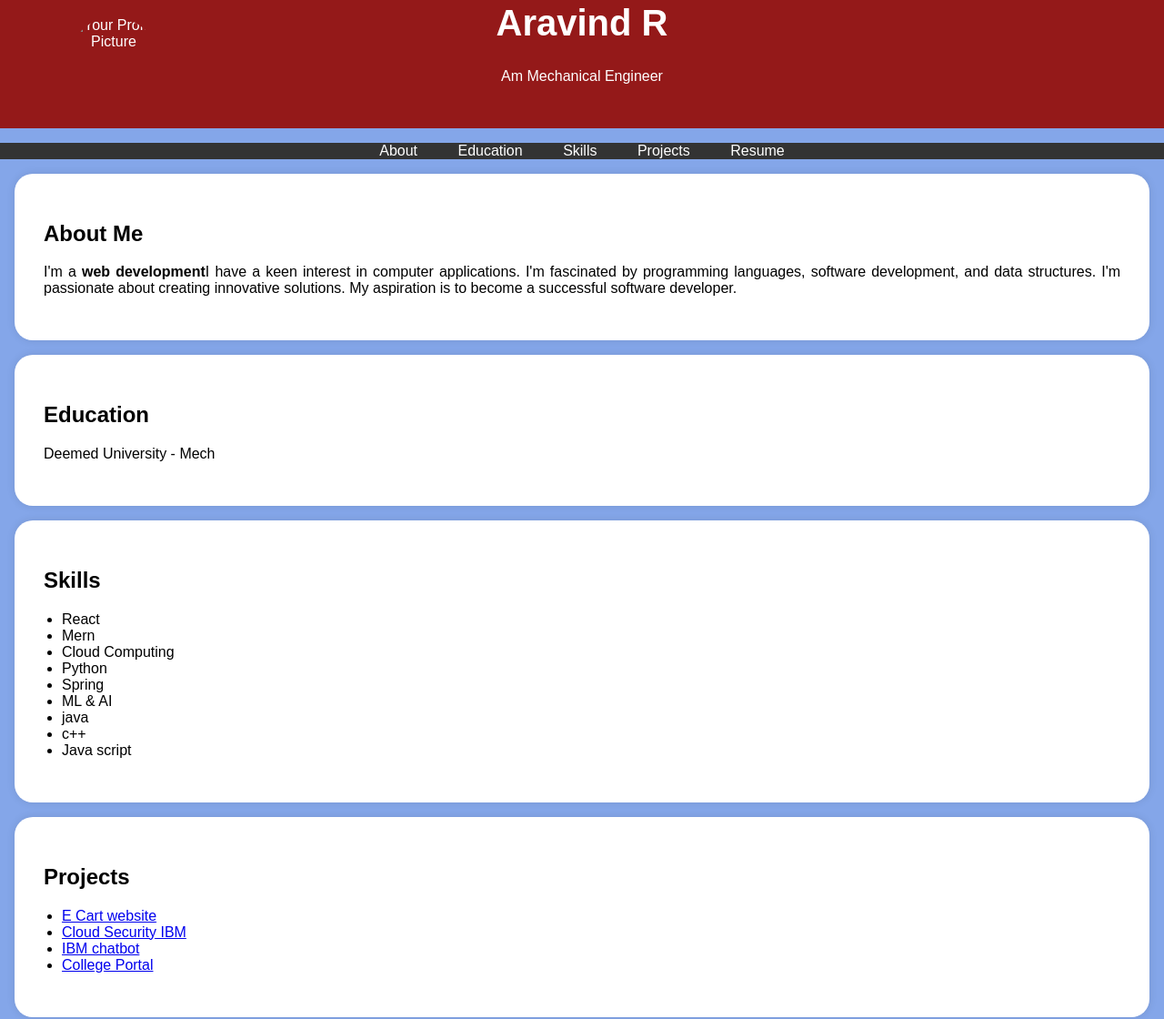
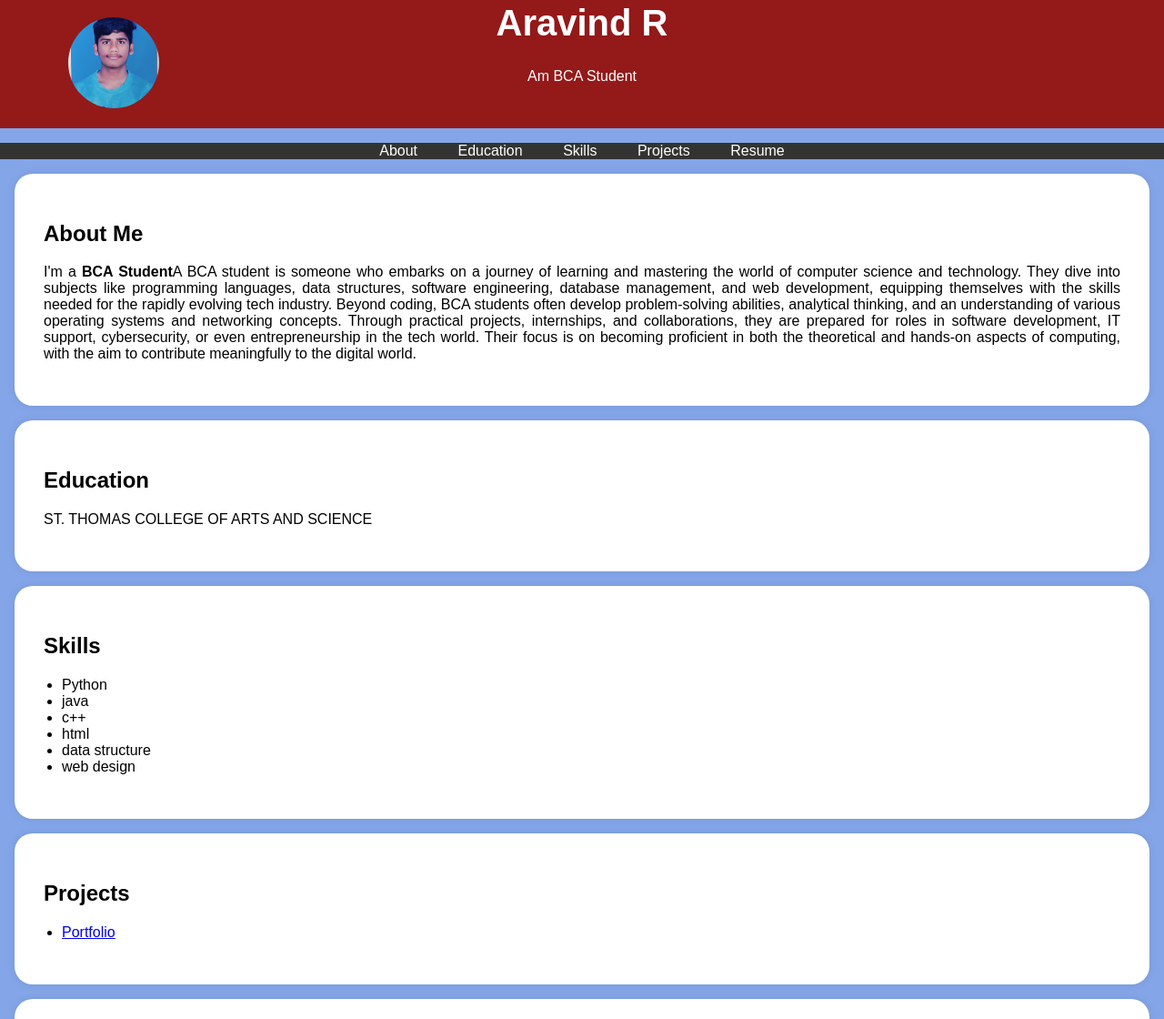
Before and after one commit to AravindR-27/Aravind-R, a plain HTML site: page index.html in a window 1280 px wide. Shown: the part 56-1176 px from the top of the page at 91% size. Drawn offline with Linux system fonts and the light colour scheme.

Commit message:
Update index.html

```diff
--- a/index.html
+++ b/index.html
@@ -95,9 +95,9 @@
     <header>
         <div class="header-content">
             <!-- Add your profile picture here -->
-            <img src="passport photo.jpg" alt="Your Profile Picture" class="profile-picture">
+            <img src="IMG_20230719_122204.jpg" alt="Your Profile Picture" class="profile-picture">
             <h1>Aravind R</h1>
-            <p>Am Mechanical Engineer</p>
+            <p>Am BCA Student</p>
         </div>
     </header>
 
@@ -115,10 +115,11 @@
     <section id="about">
         <div class="section-content">
             <h2>About Me</h2>
-            <p>I'm a <b>web development</b>I have a keen interest in computer applications.
-                I'm fascinated by programming languages, software development, and data structures.
-                I'm passionate about creating innovative solutions.
-                My aspiration is to become a successful software developer.</p>
+            <p>I'm a <b>BCA Student</b>A BCA student is someone who embarks on a journey of learning and mastering the world of computer science and technology.
+                They dive into subjects like programming languages, data structures, software engineering, database management, and web development, equipping themselves with the skills needed for the rapidly evolving tech industry.
+                Beyond coding, BCA students often develop problem-solving abilities, analytical thinking, and an understanding of various operating systems and networking concepts.
+                Through practical projects, internships, and collaborations, they are prepared for roles in software development, IT support, cybersecurity, or even entrepreneurship in the tech world.
+                Their focus is on becoming proficient in both the theoretical and hands-on aspects of computing, with the aim to contribute meaningfully to the digital world. </p>
 
         </div>
     </section>
@@ -126,7 +127,7 @@
     <section id="education">
         <div class="section-content">
             <h2>Education</h2>
-            <p>Deemed University  - Mech</p>
+            <p>ST. THOMAS COLLEGE OF ARTS AND SCIENCE</p>
 
 
         </div>
@@ -136,15 +137,12 @@
         <div class="section-content">
             <h2>Skills</h2>
             <ul>
-                <li>React</li>
-                <li>Mern</li>
-                <li>Cloud Computing</li>
                 <li>Python</li>
-                <li>Spring</li>
-                <li>ML & AI</li>
                 <li>java</li>
                 <li>c++</li>
-                <li>Java script</li>
+                <li>html</li>
+                <li>data structure</li>
+                <li>web design</li>
             </ul>
         </div>
     </section>
@@ -153,10 +151,7 @@
         <div class="section-content">
             <h2>Projects</h2>
             <ul>
-                <li><a href="#">E Cart website</a></li>
-                <li><a href="#">Cloud Security IBM</a></li>
-                <li><a href="#">IBM chatbot</a></li>
-                <li><a href="#">College Portal</a></li>
+                <li><a href="#">Portfolio</a></li>
                 <!-- Add more project links here -->
             </ul>
         </div>
```
